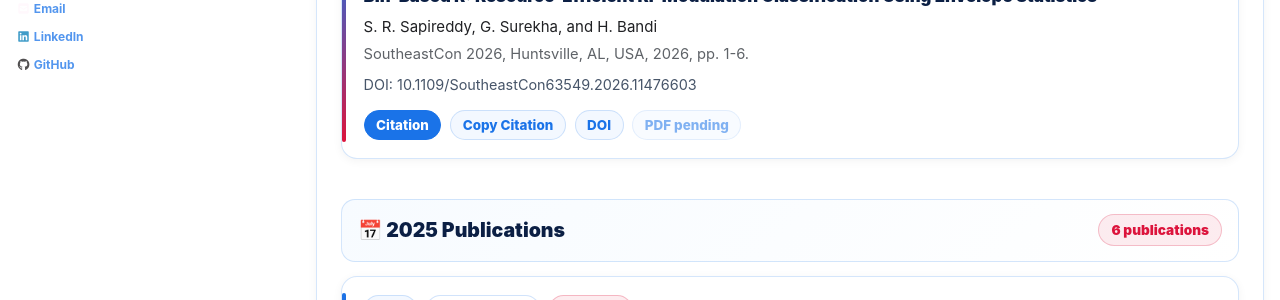
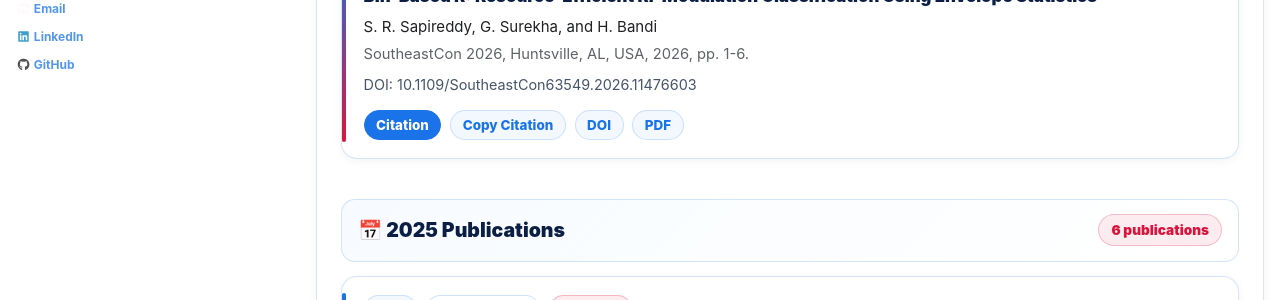
Before and after one commit to srsapireddy/srsapireddy.github.io, a Jekyll site: the page built from _pages/publications.md, in a window 1280 px wide and 900 px high, scrolled down 1936 px. Shown: the part 143-443 px from the top of the window. Built offline with Jekyll 4.4.1, drawn with Linux system fonts in a browser that asks for light colours; cached includes are drawn as plain includes; nearby versions of some CDN libraries.

Commit message:
Update publications.md

```diff
--- a/_pages/publications.md
+++ b/_pages/publications.md
@@ -923,7 +923,7 @@
         <button class="pub-button primary" onclick="toggleCitation('cite-2026-southeastcon-bin-r')">Citation</button>
         <button class="pub-button" onclick="copyCitation('cite-2026-southeastcon-bin-r')">Copy Citation</button>
         <a class="pub-link" href="https://doi.org/10.1109/SoutheastCon63549.2026.11476603" target="_blank" rel="noopener">DOI</a>
-        <a class="pub-link disabled" href="#" onclick="return false;">PDF pending</a>
+        <a class="pub-link" href="https://srsapireddy.github.io/publications/C3.pdf" target="_blank" rel="noopener">PDF</a>
       </div>
 
       <div id="cite-2026-southeastcon-bin-r" class="citation-box">S. R. Sapireddy, G. Surekha, and H. Bandi, "Bin-Based R: Resource-Efficient RF Modulation Classification Using Envelope Statistics," SoutheastCon 2026, Huntsville, AL, USA, 2026, pp. 1-6, doi: 10.1109/SoutheastCon63549.2026.11476603.</div>
```
